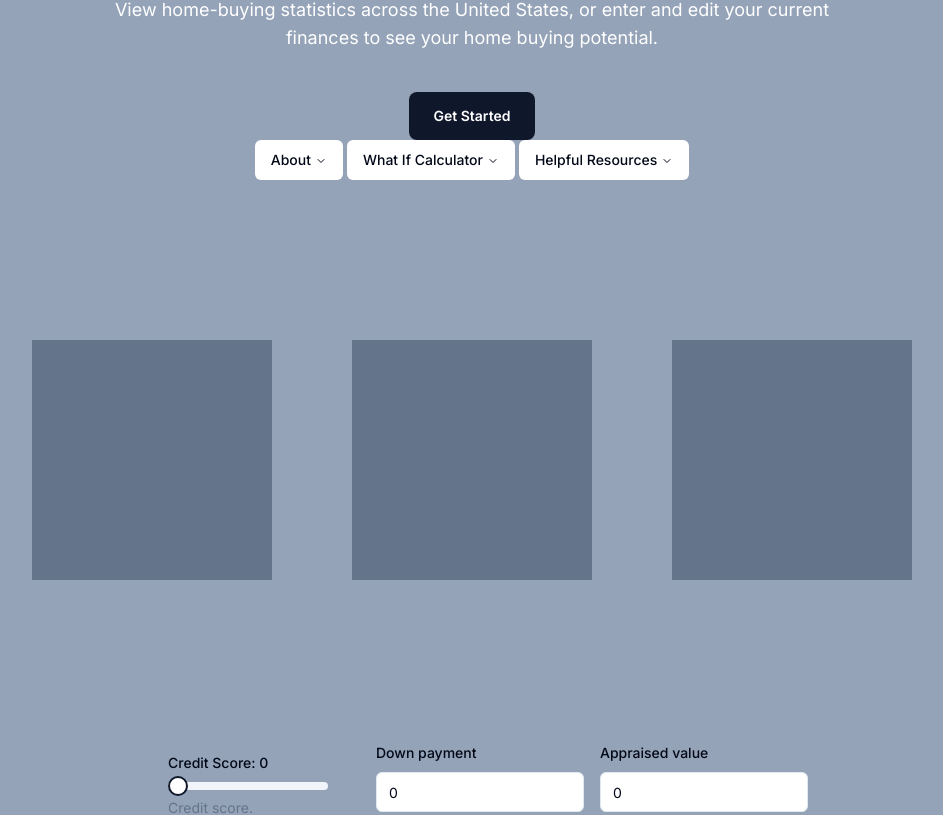
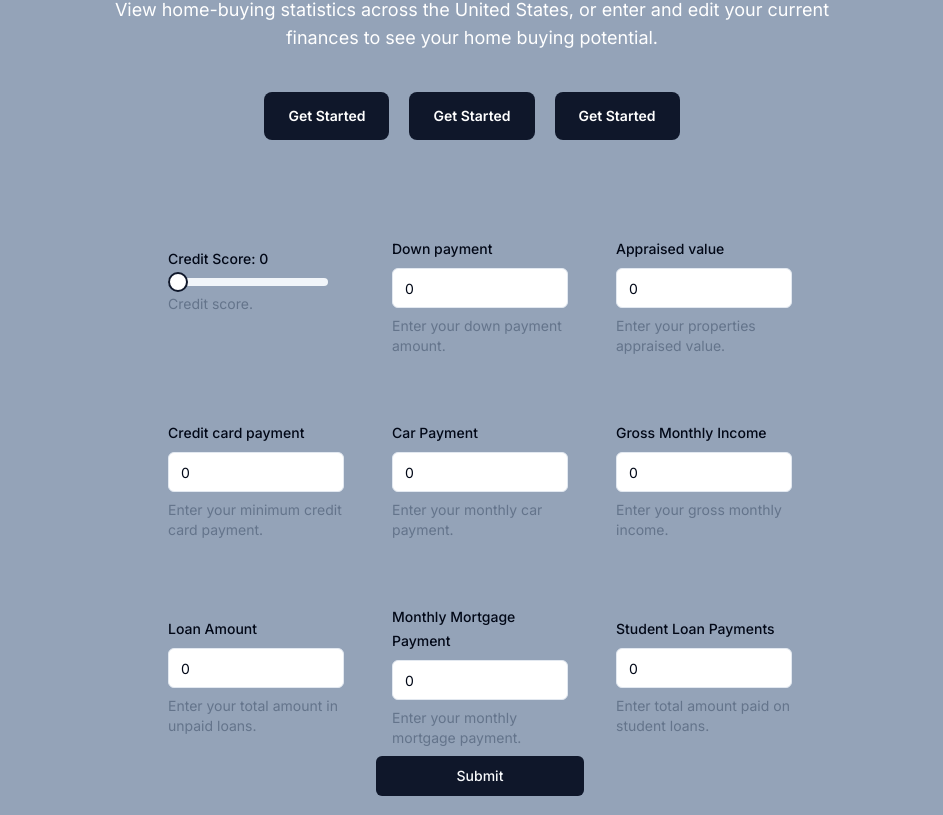
Before and after one commit to Seligmann/hackutd-fannie-mae, a Next.js app: page / in a window 1280 px wide. Shown: the part 372-1187 px from the top of the page, without its empty margins (168-1111 px from the left). Built offline with nearby package versions, Linux system fonts and the light colour scheme.

Commit message:
added scrolling to multiple sections from landing page buttons

```diff
--- a/app/ProfileForm.js
+++ b/app/ProfileForm.js
@@ -23,7 +23,7 @@ const formSchema = z.object({
     studentLoanPayments: z.number().min(0, {message: "Student loan payments must be at least 0."}).default(0),
 });
 
-export default function ProfileForm() {
+const ProfileForm = () => {
     const form = useForm({
         resolver: zodResolver(formSchema),
         defaultValues: {
@@ -40,7 +40,7 @@ export default function ProfileForm() {
     });
 
     return (
-        <div className="max-w-2xl mx-auto my-12 ">
+        <div className="max-w-2xl mx-auto my-12 rounded">
             <Form {...form}>
                 <form
                     onSubmit={() => {
@@ -68,13 +68,13 @@ export default function ProfileForm() {
                     }
                     }
 
-                    className="space-y-8 space-x-4 grid grid-flow-row grid-cols-3 content-center justify-center items-center"
+                    className=" space-y-8 space-x-4 grid grid-flow-row grid-cols-3 content-center justify-center items-center"
                 >
                     <FormField
                         control={form.control}
                         name="creditScore"
                         render={({field: {value, onChange}}) => (
-                            <FormItem className={"justify-self-center"}>
+                            <FormItem className={"justify-self-center p-4"}>
                                 <FormLabel className={"items-center"}>Credit Score: {form.getValues().creditScore}</FormLabel>
                                 <FormControl>
                                     <Slider
@@ -97,7 +97,7 @@ export default function ProfileForm() {
                         control={form.control}
                         name="downPayment"
                         render={({field}) => (
-                            <FormItem>
+                            <FormItem className={"justify-around p-4"}>
                                 <FormLabel>Down payment</FormLabel>
                                 <FormControl>
                                     <Input placeholder="0" {...field} />
@@ -111,7 +111,7 @@ export default function ProfileForm() {
                         control={form.control}
                         name="appraisedValue"
                         render={({field}) => (
-                            <FormItem>
+                            <FormItem className={"p-4"}>
                                 <FormLabel>Appraised value</FormLabel>
                                 <FormControl>
                                     <Input placeholder="0" {...field} />
@@ -125,7 +125,7 @@ export default function ProfileForm() {
                         control={form.control}
                         name="creditCardPayment"
                         render={({field}) => (
-                            <FormItem>
+                            <FormItem className={"p-4"}>
                                 <FormLabel>Credit card payment</FormLabel>
                                 <FormControl>
                                     <Input placeholder="0" {...field} />
@@ -139,7 +139,7 @@ export default function ProfileForm() {
                         control={form.control}
                         name="carPayment"
                         render={({field}) => (
-                            <FormItem>
+                            <FormItem className={"p-4"}>
                                 <FormLabel>Car Payment</FormLabel>
                                 <FormControl>
                                     <Input placeholder="0" {...field} />
@@ -153,7 +153,7 @@ export default function ProfileForm() {
                         control={form.control}
                         name="grossMonthlyIncome"
                         render={({field}) => (
-                            <FormItem>
+                            <FormItem className={"p-4"}>
                                 <FormLabel>Gross Monthly Income</FormLabel>
                                 <FormControl>
                                     <Input placeholder="0" {...field} />
@@ -167,7 +167,7 @@ export default function ProfileForm() {
                         control={form.control}
                         name="loanAmount"
                         render={({field}) => (
-                            <FormItem>
+                            <FormItem className={"p-4"}>
                                 <FormLabel>Loan Amount</FormLabel>
                                 <FormControl>
                                     <Input placeholder="0" {...field} />
@@ -181,7 +181,7 @@ export default function ProfileForm() {
                         control={form.control}
                         name="monthlyMortgagePayment"
                         render={({field}) => (
-                            <FormItem>
+                            <FormItem className={"p-4"}>
                                 <FormLabel>Monthly Mortgage Payment</FormLabel>
                                 <FormControl>
                                     <Input placeholder="0" {...field} />
@@ -195,7 +195,7 @@ export default function ProfileForm() {
                         control={form.control}
                         name="studentLoanPayments"
                         render={({field}) => (
-                            <FormItem>
+                            <FormItem className={"p-4"}>
                                 <FormLabel>Student Loan Payments</FormLabel>
                                 <FormControl>
                                     <Input placeholder="0" {...field} />
@@ -205,10 +205,13 @@ export default function ProfileForm() {
                             </FormItem>
                         )}
                     />
-                    <Button type="submit">Submit</Button>
+                    <FormItem/>
+                    <Button className={"p-4 relative bottom-10 right-50"} type="submit">Submit</Button>
                 </form>
             </Form>
         </div>
     )
         ;
 }
+
+export default ProfileForm;
--- a/app/StartButton.js
+++ b/app/StartButton.js
@@ -5,8 +5,8 @@ const StartButton = ({div}) => {
 
     useEffect(() => {
         if (clicked) {
-            div.current.scrollIntoView({behavior: "smooth", block: "end"});
             setClicked(false);
+            div.current.scrollIntoView({behavior: "smooth"});
         }
     }, [clicked, div]);
 
--- a/app/page.js
+++ b/app/page.js
@@ -4,6 +4,8 @@ import firebase from 'firebase/compat/app';
 import 'firebase/compat/firestore';
 import {useRef} from 'react';
 import "./styles.css";
+import { Chart as ChartJS, ArcElement, Tooltip, Legend } from 'chart.js';
+import { Pie } from 'react-chartjs-2';
 import {
   NavigationMenu,
   NavigationMenuContent,
@@ -31,6 +33,9 @@ firebase.initializeApp(firebaseConfig);
 
 export default function Home() {
   const div = useRef(null);
+  const sectionOne = useRef(null);
+  const sectionTwo = useRef(null);
+  const sectionThree = useRef(null);
 
   return (
     <main className="flex min-h-screen flex-col items-center justify-between p-24 bg-slate-400">
@@ -42,40 +47,20 @@ export default function Home() {
               className="mt-6 text-lg text-center max-w-3xl mx-auto text-white">View home-buying statistics across
             the United States, or enter and edit your current finances to see your home buying potential.</p>
           </div>
-          <StartButton div={div}/>
-
-          <div className={"flex justify-center"}>
-            <NavigationMenu>
-              <NavigationMenuList>
-                <NavigationMenuItem>
-                  <NavigationMenuTrigger>About</NavigationMenuTrigger>
-                  <NavigationMenuContent>
-                    <NavigationMenuLink>Link</NavigationMenuLink>
-                  </NavigationMenuContent>
-                </NavigationMenuItem>
-                <NavigationMenuItem>
-                  <NavigationMenuTrigger>What If Calculator</NavigationMenuTrigger>
-                  <NavigationMenuContent>
-                    <NavigationMenuLink>FIX SCROLL TO CALCULATOR</NavigationMenuLink>
-                  </NavigationMenuContent>
-                </NavigationMenuItem>
-                <NavigationMenuItem>
-                  <NavigationMenuTrigger>Helpful Resources</NavigationMenuTrigger>
-                  <NavigationMenuContent>
-                    <NavigationMenuLink>FIX SCROLL TO RESOURCES</NavigationMenuLink>
-                  </NavigationMenuContent>
-                </NavigationMenuItem>
-              </NavigationMenuList>
-            </NavigationMenu>
+          <div className={"flex flex-row space-x-5 justify-center"}>
+            <StartButton div={sectionOne}/>
+            <StartButton div={sectionTwo}/>
+            <StartButton div={sectionThree}/>
           </div>
-
-
-          <div className={"pt-40 pb-20 px-20 space-x-20 flex flex-row"}>
-            <div className={"w-60 h-60 bg-slate-500"}></div>
-            <div className={"w-60 h-60 bg-slate-500"}></div>
-            <div className={"w-60 h-60 bg-slate-500"}></div>
+          <div ref={sectionOne}>
+            <ProfileForm/>
           </div>
-          <ProfileForm/>
+          <div ref={sectionTwo}>
+            <ProfileForm/>
+          </div>
+          <div ref={sectionThree}>
+            <ProfileForm/>
+          </div>
         </div>
       </div>
     </main>
--- a/package.json
+++ b/package.json
@@ -14,12 +14,14 @@
     "@radix-ui/react-navigation-menu": "^1.1.4",
     "@radix-ui/react-slider": "^1.1.2",
     "@radix-ui/react-slot": "^1.0.2",
+    "chart.js": "^4.4.0",
     "class-variance-authority": "^0.7.0",
     "clsx": "^2.0.0",
     "firebase": "^10.5.2",
     "lucide-react": "^0.292.0",
     "next": "14.0.1",
     "react": "^18",
+    "react-chartjs-2": "^5.2.0",
     "react-dom": "^18",
     "react-hook-form": "^7.48.2",
     "tailwind-merge": "^2.0.0",
```
Also changed, not shown: 1 other file (tests, documents, lock files or other folders).
